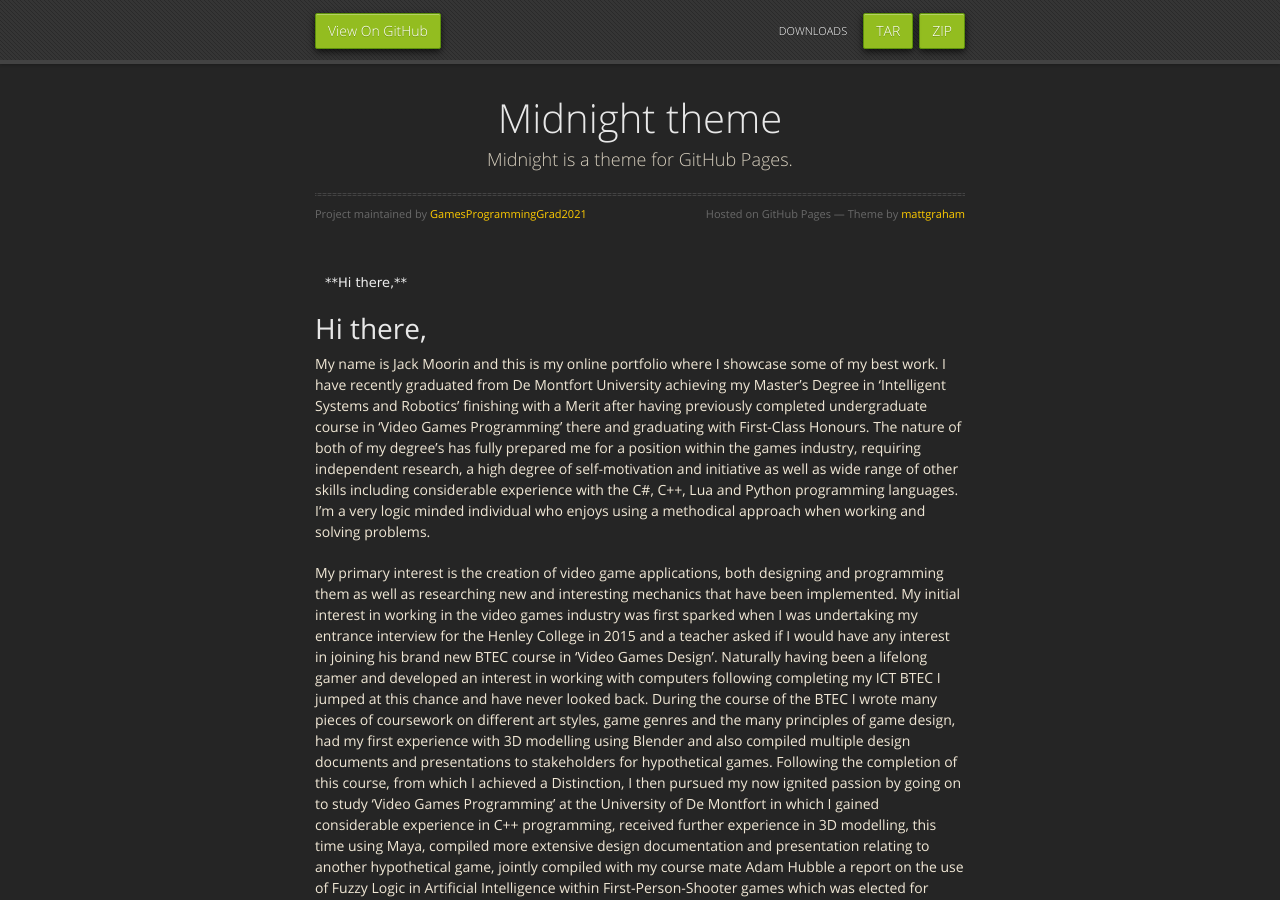
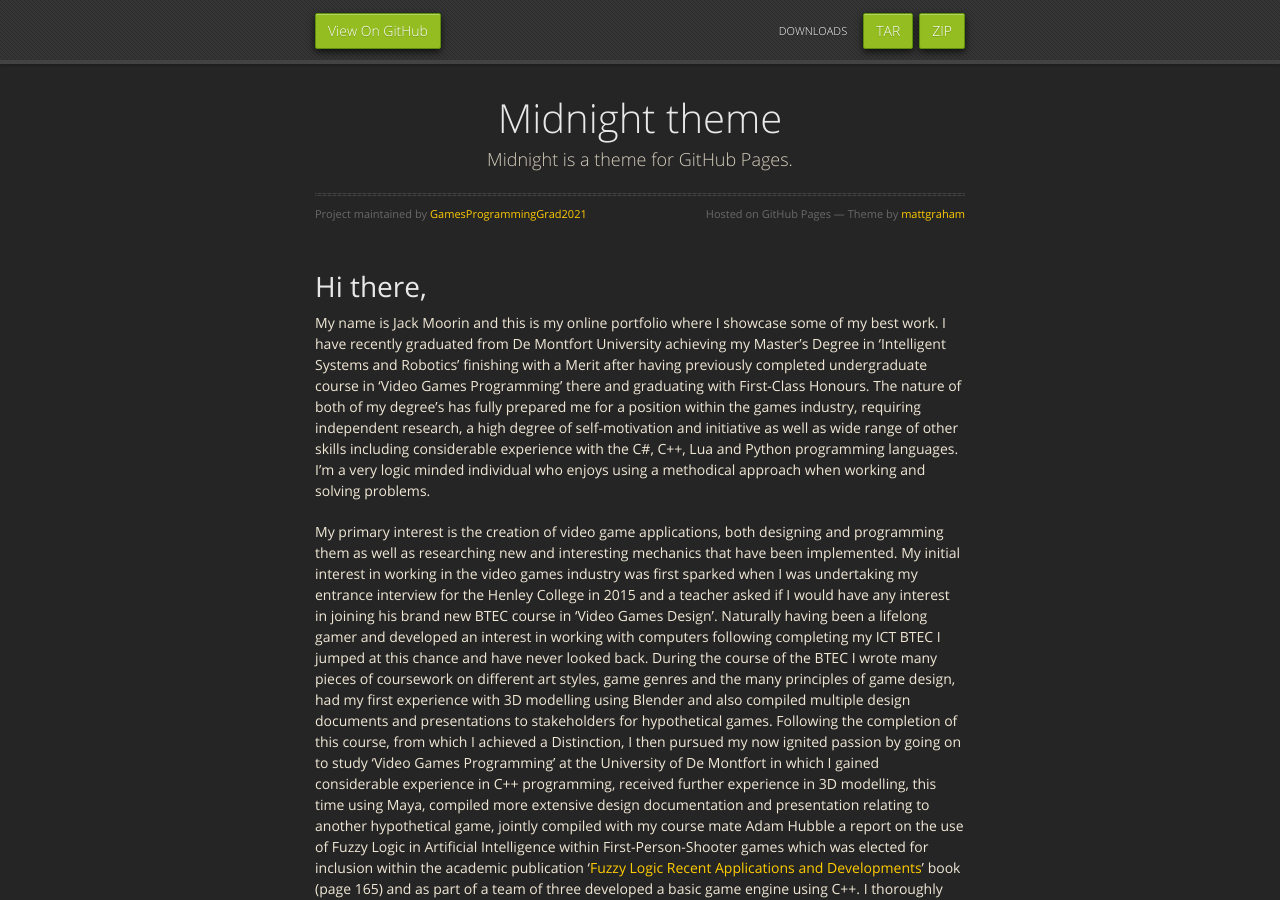
Before and after one commit to GamesProgrammingGrad2021/GamesProgrammingGrad2021.github.io, a Jekyll site: the page built from index.md, in a window 1280 px wide and 900 px high. Built offline with Jekyll 4.4.1, drawn with Linux system fonts in a browser that asks for light colours; nearby versions of some CDN libraries; our own code applies the rules of GitHub Pages for plain Markdown files.

Commit message:
Update index.md

````diff
--- a/index.md
+++ b/index.md
@@ -2,9 +2,8 @@
 layout: default
 ---
 
-```**Hi there,**```
+# [](#header-1)Hi there,
 
-# [](#header-1)Hi there,
 
 My name is Jack Moorin and this is my online portfolio where I showcase some of my best work. I have recently graduated from De Montfort
 University achieving my Master's Degree in 'Intelligent Systems and Robotics' finishing with a Merit after having previously completed
````
